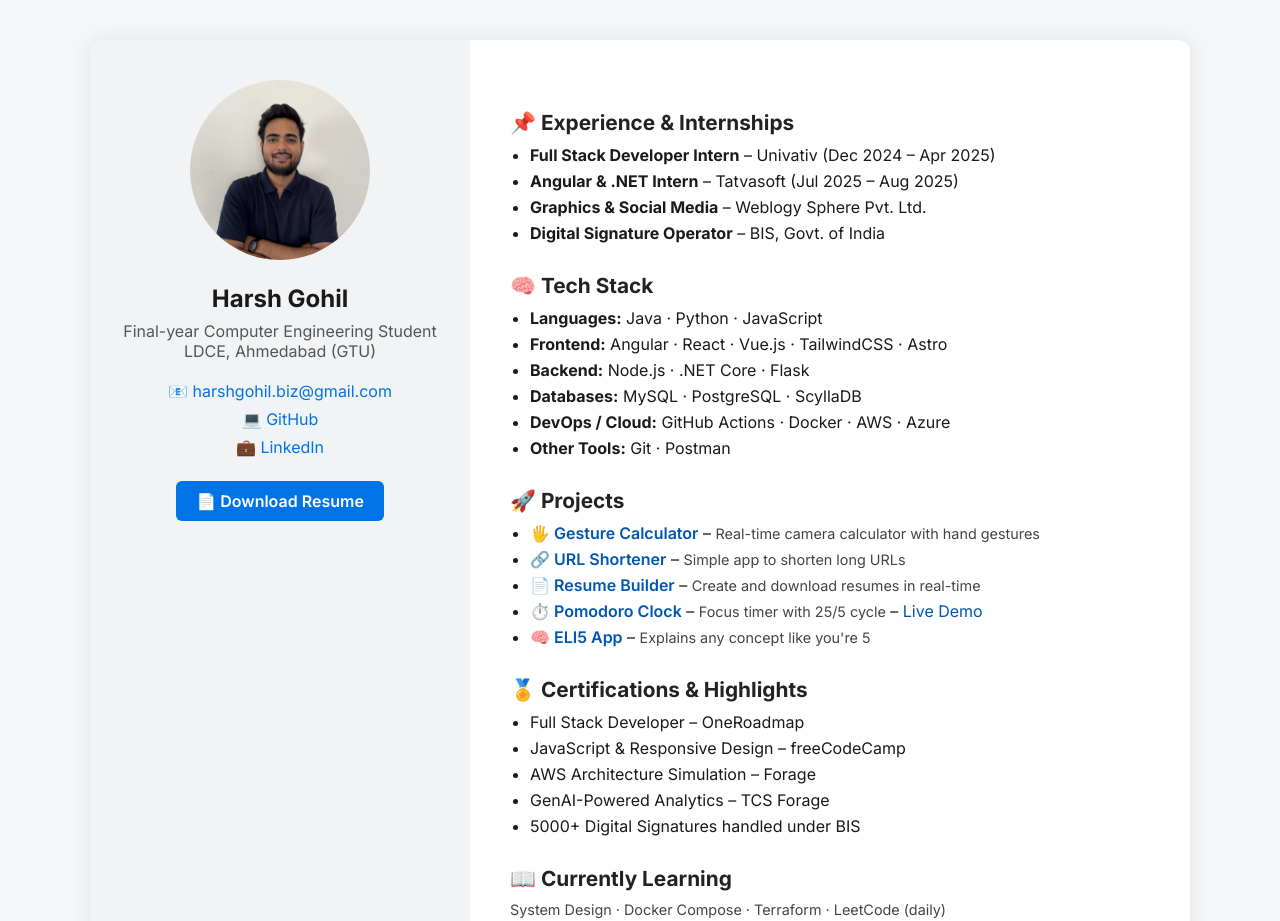
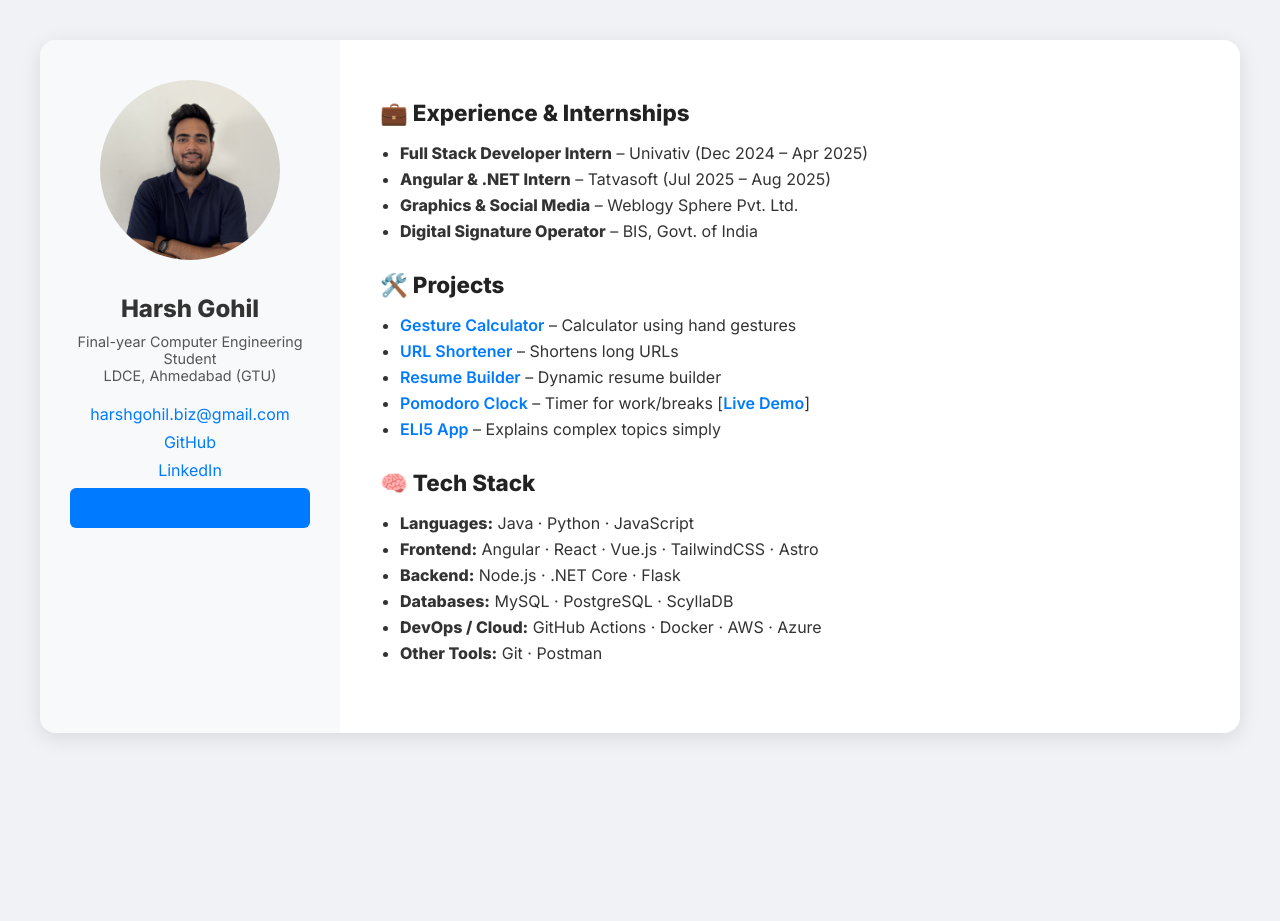
Before and after one commit to harshh999/harshgohil.me, a plain HTML site: page index.html in a window 1280 px wide. After the commit the page ends 800 px from the top, so only its background shows below. Drawn offline with Linux system fonts and the light colour scheme.

Commit message:
Redesigned portfolio with modern layout

```diff
--- a/index.html
+++ b/index.html
@@ -4,124 +4,132 @@
   <meta charset="UTF-8" />
   <meta name="viewport" content="width=device-width, initial-scale=1.0" />
   <title>Harsh Gohil | Portfolio</title>
-  <link href="https://fonts.googleapis.com/css2?family=Inter:wght@400;600;700&display=swap" rel="stylesheet">
+  <link href="https://fonts.googleapis.com/css2?family=Inter:wght@400;600;800&display=swap" rel="stylesheet" />
   <style>
     * {
       box-sizing: border-box;
-      margin: 0;
-      padding: 0;
     }
     body {
+      margin: 0;
       font-family: 'Inter', sans-serif;
-      background: #f4f6f8;
-      color: #1a1a1a;
+      background: #f0f2f5;
+      color: #333;
     }
-    .wrapper {
+    .container {
       display: flex;
-      flex-direction: column;
-      max-width: 1100px;
+      max-width: 1200px;
       margin: 40px auto;
       background: #fff;
-      border-radius: 12px;
-      box-shadow: 0 0 20px rgba(0,0,0,0.08);
+      border-radius: 16px;
       overflow: hidden;
+      box-shadow: 0 5px 20px rgba(0,0,0,0.1);
     }
-    @media(min-width: 768px) {
-      .wrapper {
-        flex-direction: row;
-      }
-    }
-    .left {
-      flex: 1;
-      background: #f1f3f5;
+    .sidebar {
+      background: #f8f9fa;
       padding: 40px 30px;
+      width: 300px;
       text-align: center;
     }
-    .left img {
+    .sidebar img {
       width: 180px;
       height: 180px;
+      border-radius: 50%;
       object-fit: cover;
-      border-radius: 50%;
       margin-bottom: 20px;
     }
-    .left h2 {
+    .sidebar h1 {
       font-size: 1.5rem;
-      font-weight: 700;
+      margin: 10px 0;
     }
-    .left p {
-      margin: 8px 0 20px;
+    .sidebar p {
+      font-size: 0.9rem;
       color: #555;
+      margin: 10px 0 20px;
     }
-    .left a {
+    .sidebar a {
       display: block;
-      margin-bottom: 8px;
-      color: #0073e6;
+      margin: 8px 0;
+      color: #007bff;
       text-decoration: none;
     }
-    .left .resume-btn {
+    .sidebar a:hover {
+      text-decoration: underline;
+    }
+    .btn {
       display: inline-block;
-      margin-top: 16px;
-      background: #0073e6;
-      color: #fff;
+      margin-top: 15px;
+      background: #007bff;
+      color: white;
       padding: 10px 20px;
       border-radius: 6px;
       text-decoration: none;
       font-weight: 600;
+      transition: background 0.3s;
     }
-    .right {
-      flex: 2;
+    .btn:hover {
+      background: #0056b3;
+    }
+    .content {
+      flex: 1;
       padding: 40px;
     }
-    h3 {
-      margin-top: 30px;
+    .section {
+      margin-bottom: 30px;
+    }
+    h2 {
+      font-size: 1.4rem;
+      color: #222;
       margin-bottom: 10px;
-      font-size: 1.3rem;
-      color: #222;
     }
     ul {
       padding-left: 20px;
-      margin-bottom: 20px;
     }
     li {
       margin-bottom: 6px;
     }
-    a {
-      color: #0056b3;
+    a.link {
+      color: #007bff;
       text-decoration: none;
-    }
-    a:hover {
-      text-decoration: underline;
-    }
-    .project-title {
       font-weight: 600;
     }
-    .small {
-      font-size: 0.9rem;
-      color: #444;
+    a.link:hover {
+      text-decoration: underline;
     }
   </style>
 </head>
 <body>
-  <div class="wrapper">
-    <div class="left">
-      <img src="profile.jpg" alt="Harsh Gohil">
-      <h2>Harsh Gohil</h2>
-      <p>Final-year Computer Engineering Student<br>LDCE, Ahmedabad (GTU)</p>
-      <a href="mailto:harshgohil.biz@gmail.com">📧 harshgohil.biz@gmail.com</a>
-      <a href="https://github.com/harshh999" target="_blank">💻 GitHub</a>
-      <a href="https://www.linkedin.com/in/harsh-gohil-42519034b/" target="_blank">💼 LinkedIn</a>
-      <a href="LDCE_HARSH_GOHIL_COMPUTER.pdf" class="resume-btn" download>📄 Download Resume</a>
+  <div class="container">
+    <div class="sidebar">
+      <img src="profile.jpg" alt="Harsh Gohil" />
+      <h1>Harsh Gohil</h1>
+      <p>Final-year Computer Engineering Student<br />LDCE, Ahmedabad (GTU)</p>
+      <a href="mailto:harshgohil.biz@gmail.com">harshgohil.biz@gmail.com</a>
+      <a href="https://github.com/harshh999" target="_blank">GitHub</a>
+      <a href="https://linkedin.com/in/harsh-gohil-42519034b/" target="_blank">LinkedIn</a>
+      <a class="btn" href="LDCE_HARSH_GOHIL_COMPUTER.pdf" download>Download Resume</a>
     </div>
-    <div class="right">
-      <h3>📌 Experience & Internships</h3>
+    <div class="content">
+      <div class="section">
+        <h2>💼 Experience & Internships</h2>
         <ul>
           <li><strong>Full Stack Developer Intern</strong> – Univativ (Dec 2024 – Apr 2025)</li>
           <li><strong>Angular & .NET Intern</strong> – Tatvasoft (Jul 2025 – Aug 2025)</li>
           <li><strong>Graphics & Social Media</strong> – Weblogy Sphere Pvt. Ltd.</li>
           <li><strong>Digital Signature Operator</strong> – BIS, Govt. of India</li>
         </ul>
-
-      <h3>🧠 Tech Stack</h3>
+      </div>
+      <div class="section">
+        <h2>🛠️ Projects</h2>
+        <ul>
+          <li><a class="link" href="https://github.com/harshh999/gesture-calculator">Gesture Calculator</a> – Calculator using hand gestures</li>
+          <li><a class="link" href="https://github.com/harshh999/URL-Shortner">URL Shortener</a> – Shortens long URLs</li>
+          <li><a class="link" href="https://github.com/harshh999/resume-builder">Resume Builder</a> – Dynamic resume builder</li>
+          <li><a class="link" href="https://github.com/harshh999/Pomodoro-Clock">Pomodoro Clock</a> – Timer for work/breaks [<a class="link" href="https://pomodoro-timer-exclusive.netlify.app/">Live Demo</a>]</li>
+          <li><a class="link" href="https://github.com/harshh999/eli5-app">ELI5 App</a> – Explains complex topics simply</li>
+        </ul>
+      </div>
+      <div class="section">
+        <h2>🧠 Tech Stack</h2>
         <ul>
           <li><strong>Languages:</strong> Java · Python · JavaScript</li>
           <li><strong>Frontend:</strong> Angular · React · Vue.js · TailwindCSS · Astro</li>
@@ -130,28 +138,13 @@
           <li><strong>DevOps / Cloud:</strong> GitHub Actions · Docker · AWS · Azure</li>
           <li><strong>Other Tools:</strong> Git · Postman</li>
         </ul>
-
-      <h3>🚀 Projects</h3>
-      <ul>
-        <li><span class="project-title">🖐️ <a href="https://github.com/harshh999/gesture-calculator">Gesture Calculator</a></span> – <span class="small">Real-time camera calculator with hand gestures</span></li>
-        <li><span class="project-title">🔗 <a href="https://github.com/harshh999/URL-Shortner">URL Shortener</a></span> – <span class="small">Simple app to shorten long URLs</span></li>
-        <li><span class="project-title">📄 <a href="https://github.com/harshh999/resume-builder">Resume Builder</a></span> – <span class="small">Create and download resumes in real-time</span></li>
-        <li><span class="project-title">⏱️ <a href="https://github.com/harshh999/Pomodoro-Clock">Pomodoro Clock</a></span> – <span class="small">Focus timer with 25/5 cycle</span> – <a href="https://pomodoro-timer-exclusive.netlify.app/">Live Demo</a></li>
-        <li><span class="project-title">🧠 <a href="https://github.com/harshh999/eli5-app">ELI5 App</a></span> – <span class="small">Explains any concept like you're 5</span></li>
-      </ul>
-
-      <h3>🏅 Certifications & Highlights</h3>
-      <ul>
-        <li>Full Stack Developer – OneRoadmap</li>
-        <li>JavaScript & Responsive Design – freeCodeCamp</li>
-        <li>AWS Architecture Simulation – Forage</li>
-        <li>GenAI-Powered Analytics – TCS Forage</li>
-        <li>5000+ Digital Signatures handled under BIS</li>
-      </ul>
-
-      <h3>📖 Currently Learning</h3>
-      <p class="small">System Design · Docker Compose · Terraform · LeetCode (daily)</p>
       </div>
     </div>
+  </div>
+  <script>
+    document.querySelector('.btn').addEventListener('click', () => {
+      alert('Thanks for downloading my resume!');
+    });
+  </script>
 </body>
 </html>
```
Lines whose indentation alone changed are shown as unchanged.
